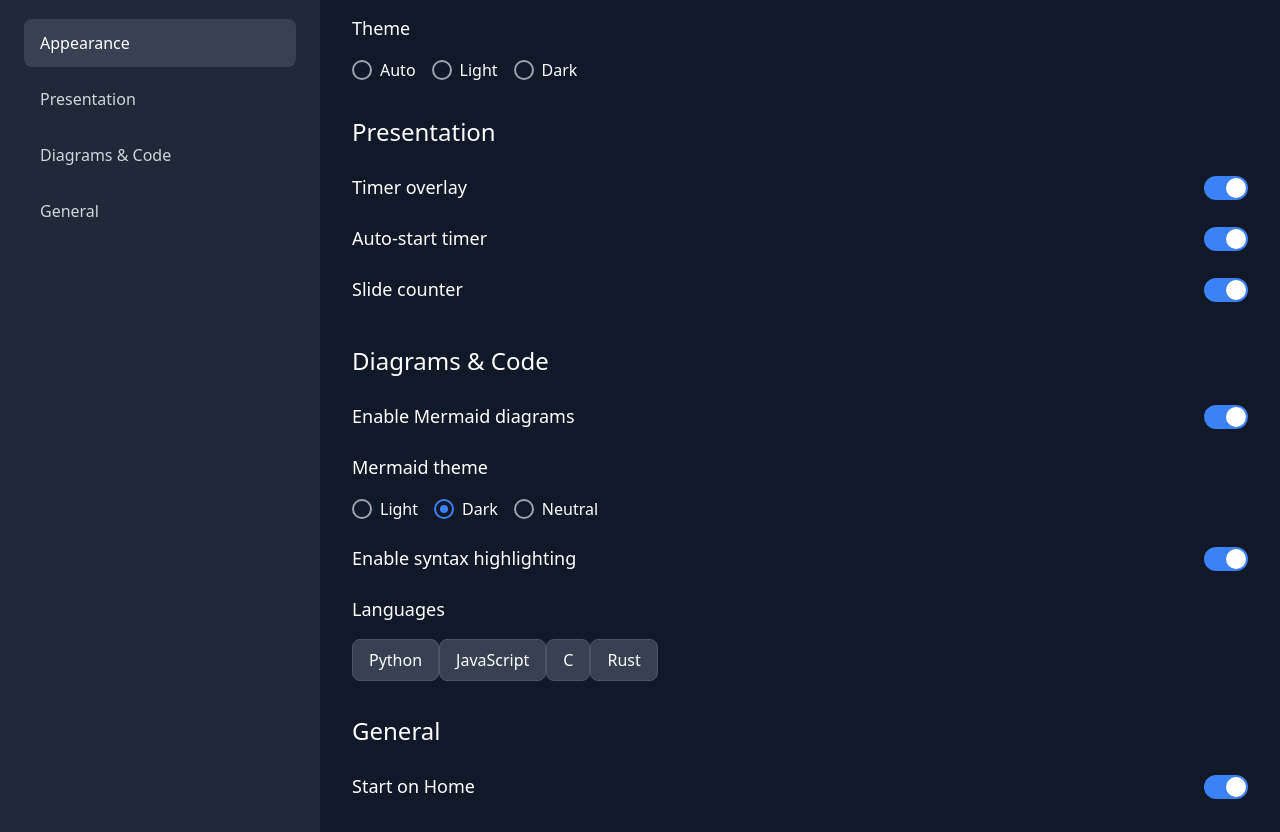
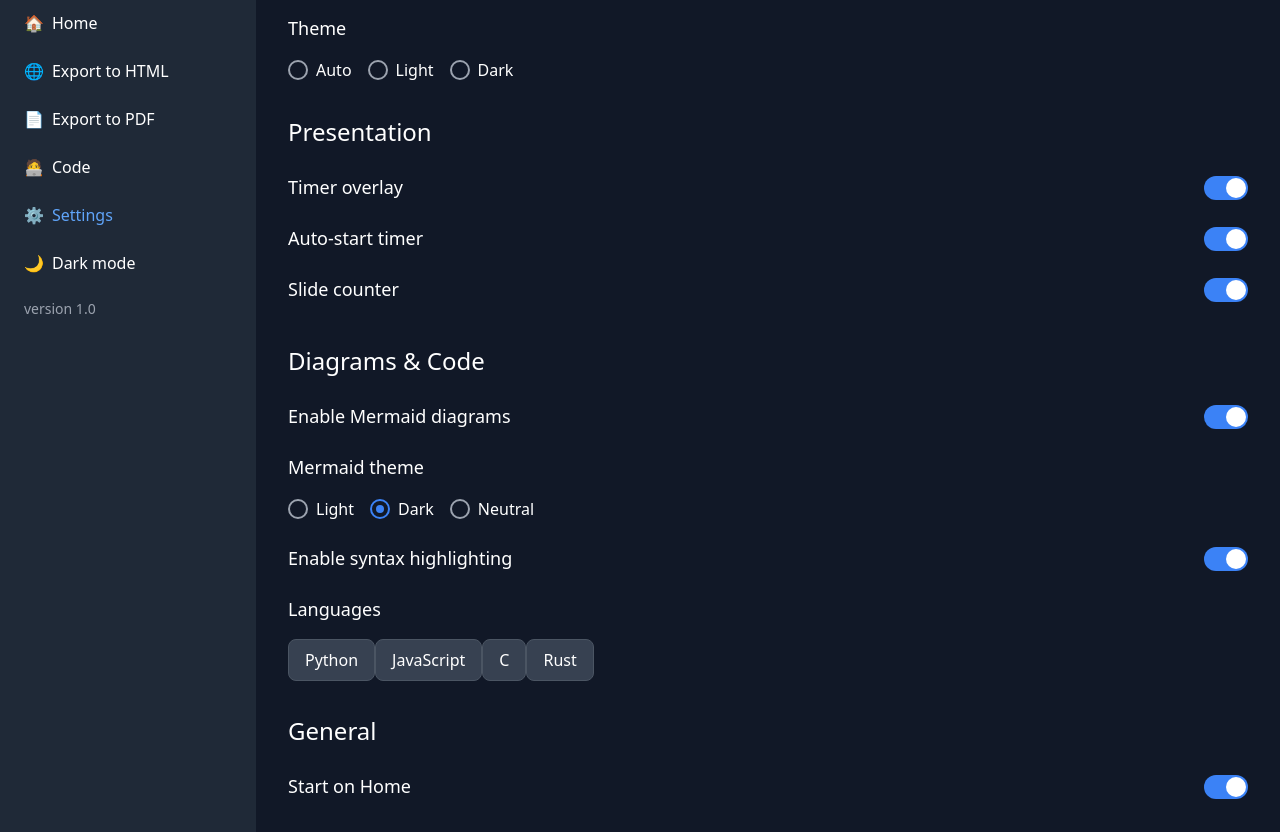
Before and after one commit to baptisteCanac/Pulse, a website with bundled scripts: page Pulse/src/html/settings.html in a window 1280 px wide. Shown: the part 85-917 px from the top of the page. Built offline with nearby package versions, Linux system fonts and the light colour scheme.

Commit message:
basic aside in settings and better ColorMode class for the settings

```diff
--- a/Pulse/src/JsUtils/ColorMode.js
+++ b/Pulse/src/JsUtils/ColorMode.js
@@ -166,30 +166,31 @@ body.presentation-light .active { display: flex !important; }
     document.body.classList.add("settings-light");
     document.body.classList.remove("settings-dark");
 
+    // Supprime l'ancien style dark si présent
     const darkStyle = document.getElementById("settings-dark-styles");
     if (darkStyle) darkStyle.remove();
 
+    // Crée ou met à jour le style pour le thème clair
     let style = document.getElementById("settings-light-styles");
     const css = `
-/* SETTINGS PAGE LIGHT MODE */
 body.settings-light {
   background: #ffffff !important;
   color: #111827 !important;
 }
 
 /* Sidebar */
-body.settings-light > div > div:first-child {
+body.settings-light aside {
   background-color: #f3f4f6 !important;
 }
 
-/* Buttons in sidebar */
-body.settings-light .nav-btn {
-  background-color: transparent !important;
-  color: #374151 !important;
+/* Sidebar links */
+body.settings-light aside a:hover {
+  color: #1e40af !important; /* bleu foncé au hover */
 }
-body.settings-light .nav-btn.active {
-  background-color: #e5e7eb !important; /* gray-200 */
-  color: #111827 !important;
+
+/* Footer */
+body.settings-light aside .mt-6 {
+  color: #6b7280 !important; /* gris-500 */
 }
 
 /* Main content headings */
@@ -215,6 +216,7 @@ body.settings-light span[style*="background-color: #374151"] {
   border: 1px solid #d1d5db !important;
 }
 `;
+
     if (!style) {
         style = document.createElement("style");
         style.id = "settings-light-styles";
@@ -223,6 +225,11 @@ body.settings-light span[style*="background-color: #374151"] {
     } else {
         style.textContent = css;
     }
+
+    // Mettre à jour l'affichage du switch dans la sidebar
+    const title = document.getElementById("titleColorMode");
+    const emoji = document.getElementById("emojiColorMode");
+    if (title) title.innerText = "Light mode"; // on propose d'activer le mode sombre
+    if (emoji) emoji.innerText = "☀️";        // emoji correspondant au mode à activer
 }
-
 }
--- a/Pulse/src/html/settings.html
+++ b/Pulse/src/html/settings.html
@@ -11,24 +11,48 @@
 <body style="background-color: #111827; color: white; margin: 0; font-family: system-ui, -apple-system, sans-serif;">
     <div style="display: flex; min-height: 100vh;">
         <!-- Sidebar -->
-        <div style="width: 320px; background-color: #1F2937; padding: 24px;">
-            <h1 style="font-size: 2rem; font-weight: 300; margin-bottom: 32px; margin-top: 0;">Settings</h1>
+        <aside class="bg-gray-800 w-full md:w-64 p-6 flex flex-row md:flex-col justify-between md:justify-start">
+      <div>
+        <!-- Logo -->
+        <div class="flex items-center space-x-2 mb-10">
+          <span class="text-blue-400 text-2xl">⌁</span>
+          <span class="text-xl font-bold">PULSE</span>
+        </div>
 
-            <nav>
-                <button class="nav-btn active" onclick="setActiveNav(this)" style="display: block; width: 100%; text-align: left; padding: 12px 16px; background-color: #374151; border-radius: 8px; color: white; font-weight: 500; border: none; margin-bottom: 8px; cursor: pointer;">
-                    Appearance
-                </button>
-                <button class="nav-btn" onclick="setActiveNav(this)" style="display: block; width: 100%; text-align: left; padding: 12px 16px; background-color: transparent; border-radius: 8px; color: #D1D5DB; border: none; margin-bottom: 8px; cursor: pointer;">
-                    Presentation
-                </button>
-                <button class="nav-btn" onclick="setActiveNav(this)" style="display: block; width: 100%; text-align: left; padding: 12px 16px; background-color: transparent; border-radius: 8px; color: #D1D5DB; border: none; margin-bottom: 8px; cursor: pointer;">
-                    Diagrams & Code
-                </button>
-                <button class="nav-btn" onclick="setActiveNav(this)" style="display: block; width: 100%; text-align: left; padding: 12px 16px; background-color: transparent; border-radius: 8px; color: #D1D5DB; border: none; margin-bottom: 8px; cursor: pointer;">
-                    General
-                </button>
-            </nav>
-        </div>
+        <!-- Menu -->
+        <nav class="flex md:flex-col space-x-6 md:space-x-0 md:space-y-6">
+          <a href="../index.html" class="flex items-center space-x-2 hover:text-blue-400 transition">
+            <span>🏠</span>
+            <span>Home</span>
+          </a>
+          <a id="exportToHtml" href="#" class="flex items-center space-x-2 hover:text-blue-400 transition">
+            <span>🌐</span>
+            <span>Export to HTML</span>
+          </a>
+          <a href="#" class="flex items-center space-x-2 hover:text-blue-400 transition">
+            <span>📄</span>
+            <span>Export to PDF</span>
+          </a>
+          <a href="#" class="flex items-center space-x-2 hover:text-blue-400 transition">
+            <span>🧑‍💻</span>
+            <span>Code</span>
+          </a>
+          <a id="settings" href="#" class="flex items-center space-x-2 hover:text-blue-400 transition text-blue-400">
+            <span>⚙️</span>
+            <span>Settings</span>
+          </a>
+          <a id="toggleColorMode" href="#" class="flex items-center space-x-2 hover:text-blue-400 transition">
+            <span id="emojiColorMode">🌙</span>
+            <span id="titleColorMode">Dark mode</span>
+          </a>
+        </nav>
+      </div>
+
+      <!-- Footer -->
+      <div class="mt-6 text-sm text-gray-400">
+        version 1.0
+      </div>
+    </aside>
 
         <!-- Main Content -->
         <div style="flex: 1; padding: 32px;">
```
Lines whose indentation alone changed are shown as unchanged.
